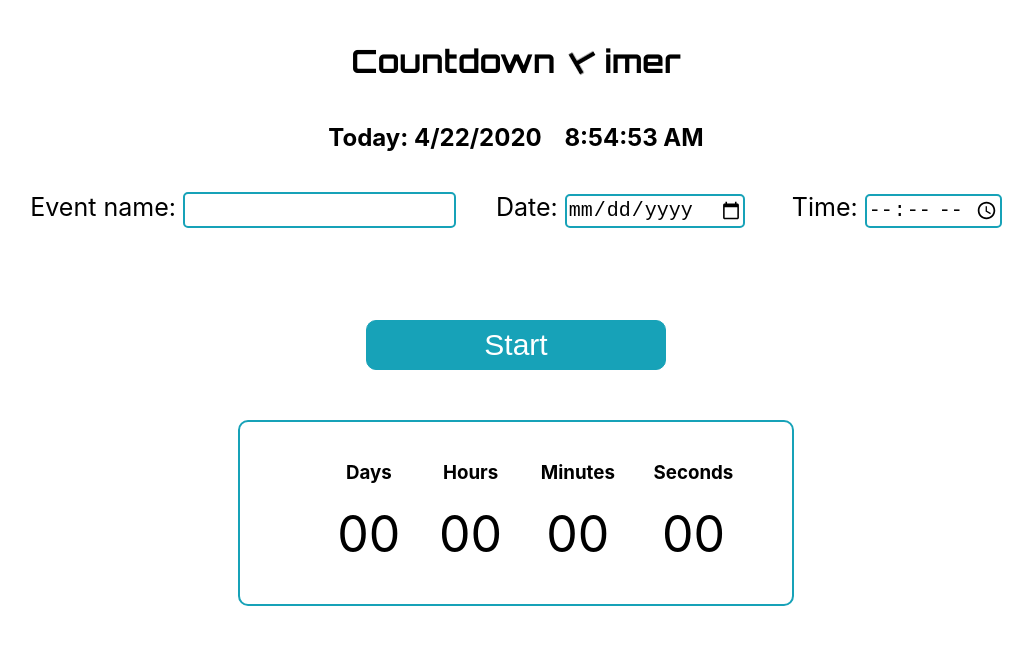
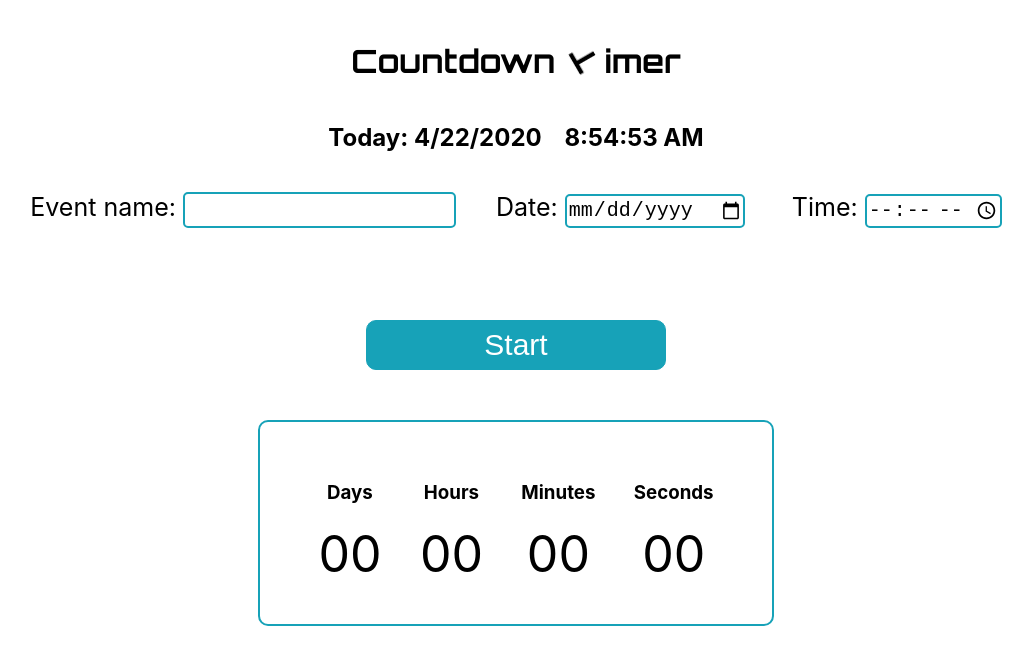
Before and after one commit to harinathvutla/countdowntimer-reactrouter, a React (Create React App) app: page / in a window 1280 px wide. Shown: the top 664 px of the page, without its empty margins (124-1157 px from the left). Built offline with nearby package versions, Linux system fonts and the light colour scheme.

Commit message:
event box arragment

```diff
--- a/src/App.css
+++ b/src/App.css
@@ -66,19 +66,26 @@ label{
   background-color: #14899b;
  }
 
- .cntdwn-center{
+ .cntdwn-wrapper{
+   margin: 50px auto;
    display: flex;
+   flex-direction: column;
    justify-content: center;
+   border: solid #17a2b8 2px;
+   border-radius: 10px;
+   width: 40vw;
+   align-content: center;
+ }
+
+ .cntdwn-wrapper h4{
+  margin-top: 10px;
+  margin-bottom: 0px;
  }
 
 .cntdwn{
-  margin: 50px;
-  width: 40vw;
   display: flex;
   justify-content: space-evenly;
-  padding: 20px;
-  border: solid #17a2b8 2px;
-  border-radius: 10px;
+  padding: 10px 20px 20px;
 }
 
 .cntdwn p{
--- a/src/Timer/Event.js
+++ b/src/Timer/Event.js
@@ -127,9 +127,9 @@ class Event extends Component {
                     <h4 style={{color:'red'}}>{this.state?.warnMessage??''}</h4>
                     <input type="submit" value="Start" className="button"/>
                 </form>
-                <div className='cntdwn-center'>
+                <div className='cntdwn-wrapper'>
+                <h4>{this.state?.eventname??''}&nbsp;&nbsp; {this.state?.dateCDNSet??''}&nbsp;&nbsp; {this.state?.timeCDNSet??''}</h4>
                 <div className="cntdwn">
-                    <h4>{this.state?.eventname??''} {this.state?.dateCDNSet??''} {this.state?.timeCDNSet??''}</h4>
                     <div>
                         <h3>Days</h3>
                         <p>{this.state?.cdnDays??'00'}</p>
```
